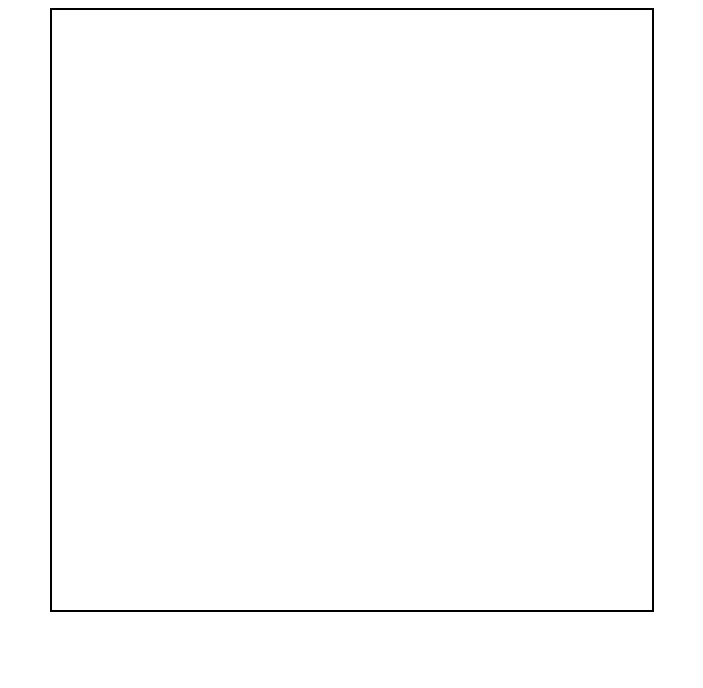
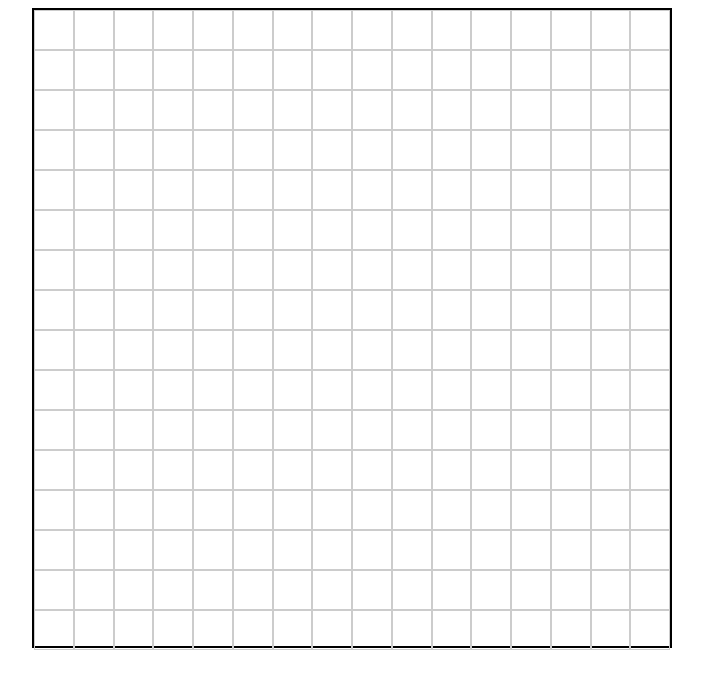
Before and after one commit to SibhatY/etch-a-sketch, a plain HTML site: page index.html in a window 1280 px wide. Shown: the whole page, without its empty margins (288-991 px from the left). Drawn offline with Linux system fonts and the light colour scheme.

Commit message:
Addition of grid using calculation based on border.

```diff
--- a/index.html
+++ b/index.html
@@ -6,6 +6,7 @@
     <title>Etch-A-Sketch</title>
 
     <link rel="stylesheet" href="styles.css">
+    <script src="logic.js" defer></script>
 
 </head>
 <body>
--- a/logic.js
+++ b/logic.js
@@ -0,0 +1,17 @@
+
+document.addEventListener('DOMContentLoaded', function() {
+
+    const gridContainer = document.querySelector('#grid-container');
+
+    const totalSquares = 16 * 16;
+
+    for (let i = 0; i < totalSquares; i++) {
+
+        const square = document.createElement('div');
+
+        square.classList.add('square');
+
+        gridContainer.appendChild(square);
+
+    }
+});
--- a/styles.css
+++ b/styles.css
@@ -1,9 +1,24 @@
+* {
+    box-sizing:border-box;
+}
+
+
 #grid-container {
 
     display:flex;
     flex-wrap : wrap;
-    width: 600px;
-    height: 600px;
+    width: 640px;
+    height: 640px;
     margin: 0 auto;
     border: 2px solid black;
+    padding: 0;
+
 }
+
+
+.square {
+
+    flex: 0 0 calc((100% / 16));
+    height: calc(640px / 16);
+    border: 1px solid #ccc;
+}
```
